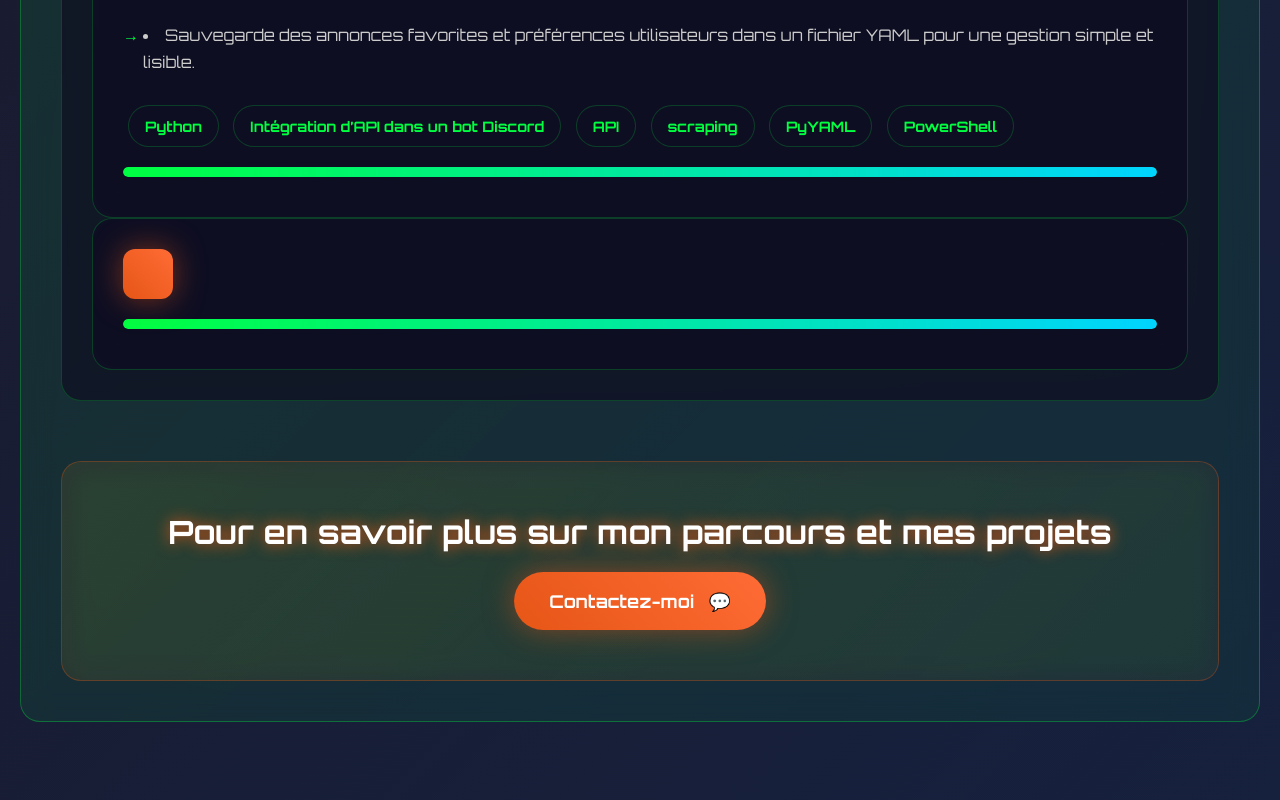
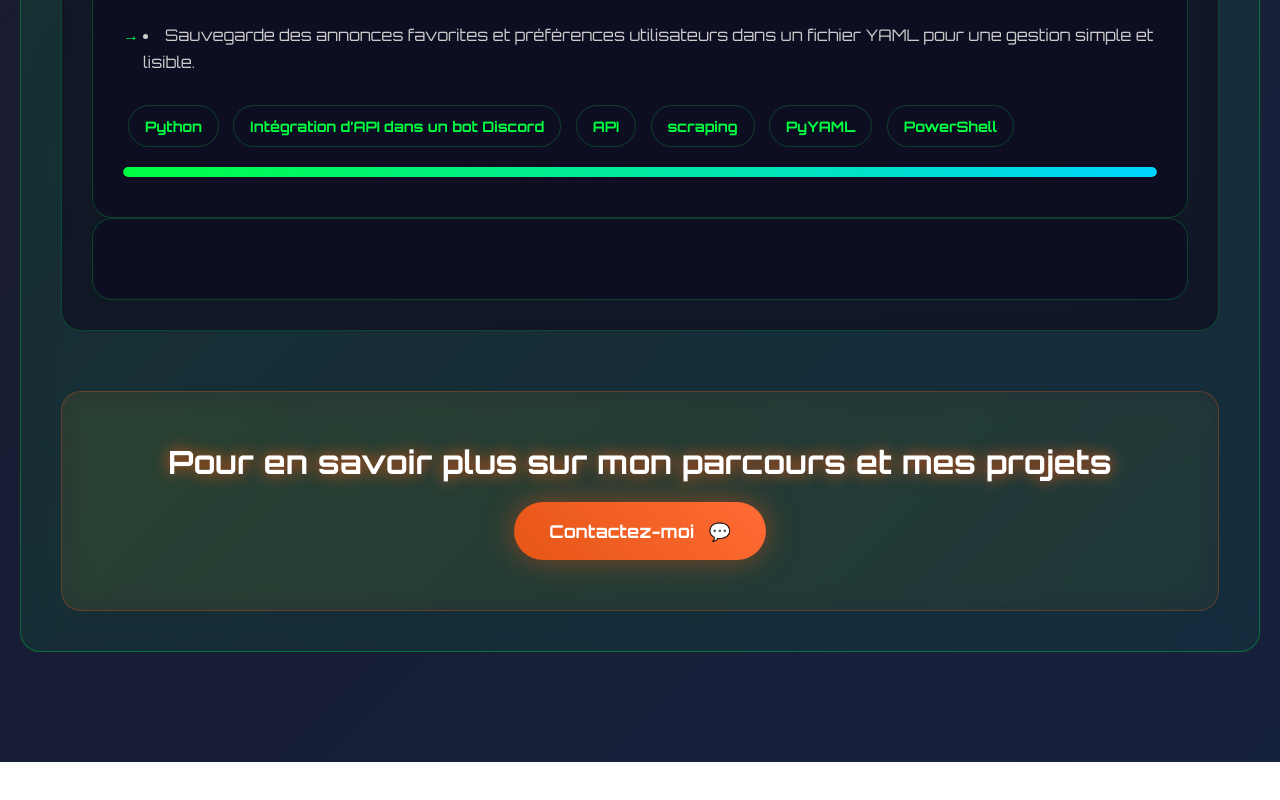
Before and after one commit to YaSs-Grvt/Portfolio-, a plain HTML site: page projects.html in a window 1280 px wide. Shown: the part 2995-3795 px from the top of the page. After the commit the page ends 3757 px from the top, so only its background shows below. Drawn offline with Linux system fonts and the light colour scheme.

Commit message:
Update projects.html

```diff
--- a/projects.html
+++ b/projects.html
@@ -242,24 +242,32 @@
             </div>
           </div>
 
+
+
+
+
           <div class="content-card">
             <div class="card-header">
-              <div class="card-icon"></div>
+              <div</div>
 
             </div>
-            <div class="card-content">
+            <div>
 
-              <div style="margin-top: 15px;">
+              <div>
 
               </div>
-              <div class="progress-bar" style="margin-top: 15px;">
-                <div class="progress-fill"></div>
+              <div>
+                <div</div>
               </div>
               <p style="margin-top: 10px; color: var(--primary-color); font-size: 0.9rem;"></p>
             </div>
           </div>
         </div>
       </div>
+
+
+
+
 
       <!-- CTA Section -->
       <div class="cta-section">
```
